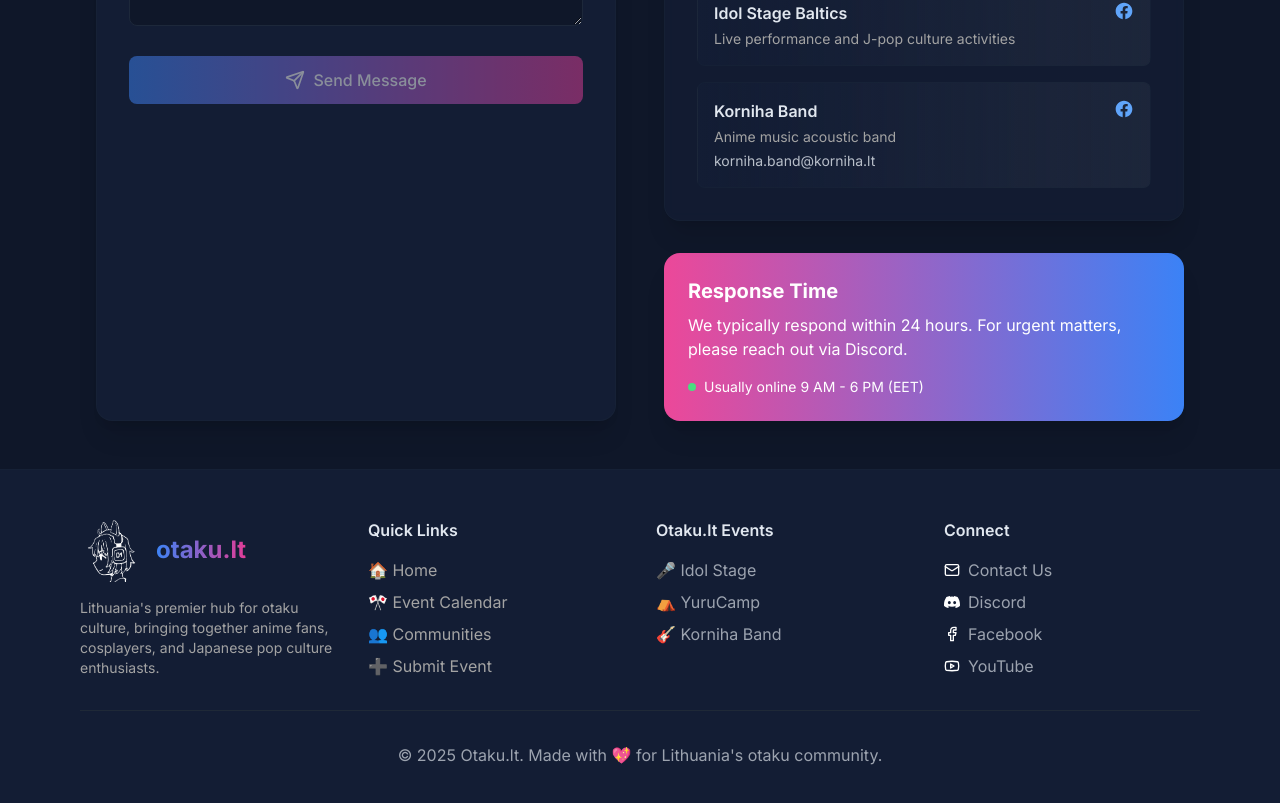
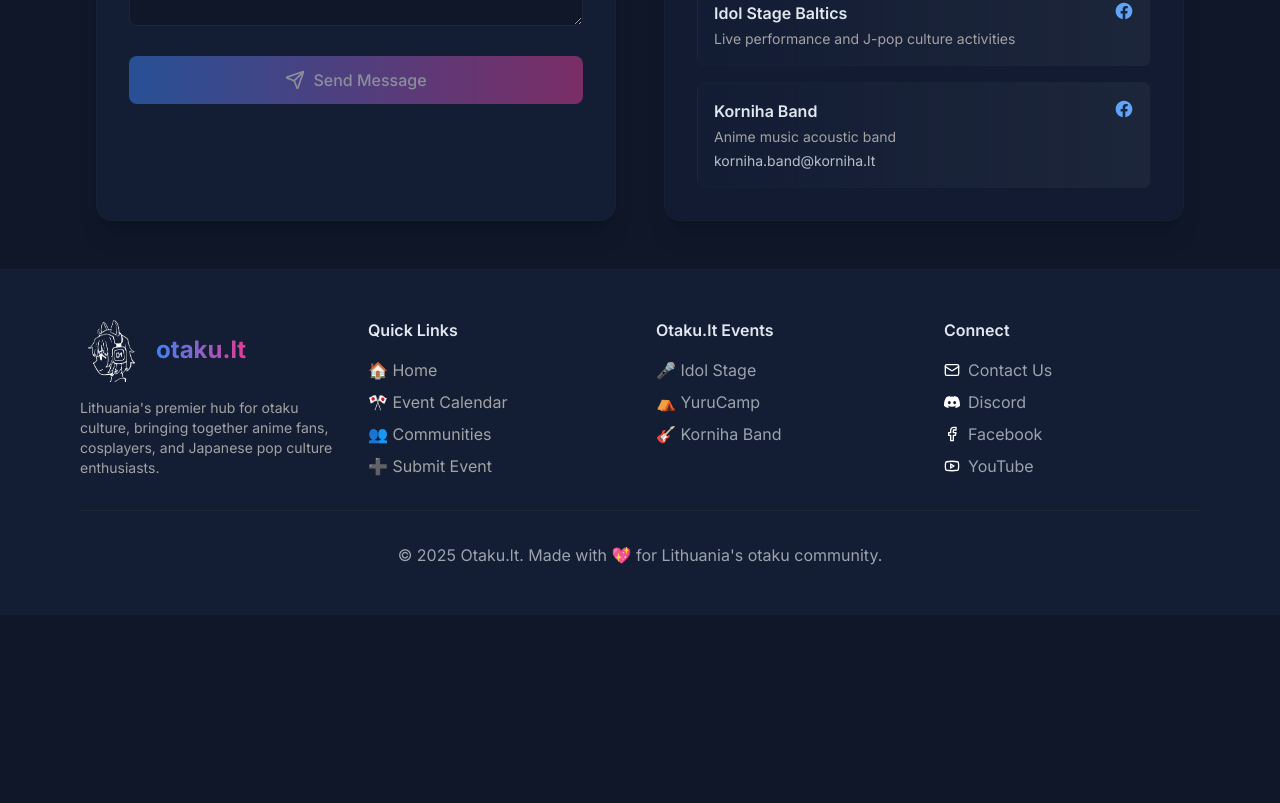
Before and after one commit to otaku-lt/otaku.lt, a Next.js app: page /contact in a window 1280 px wide. Shown: the part 898-1701 px from the top of the page. After the commit the page ends 1513 px from the top, so only its background shows below. Built offline with nearby package versions, Linux system fonts and the light colour scheme.

Commit message:
Remove Response Time widget from contact page
- Remove the gradient Response Time widget to clean up the layout
- Keep the contact form and organization information as the main focus

```diff
--- a/app/contact/page.tsx
+++ b/app/contact/page.tsx
@@ -329,18 +329,6 @@ export default function ContactPage() {
                 </div>
               </div>
             </div>
-
-            {/* Response Time */}
-            <div className="bg-gradient-to-r from-pink-500 to-blue-500 rounded-2xl p-6 shadow-xl text-white">
-              <h3 className="text-xl font-bold mb-2">Response Time</h3>
-              <p className="mb-4">
-                We typically respond within 24 hours. For urgent matters, please reach out via Discord.
-              </p>
-              <div className="flex items-center gap-2">
-                <div className="w-2 h-2 bg-green-400 rounded-full"></div>
-                <span className="text-sm">Usually online 9 AM - 6 PM (EET)</span>
-              </div>
-            </div>
           </div>
         </div>
       </div>
```
